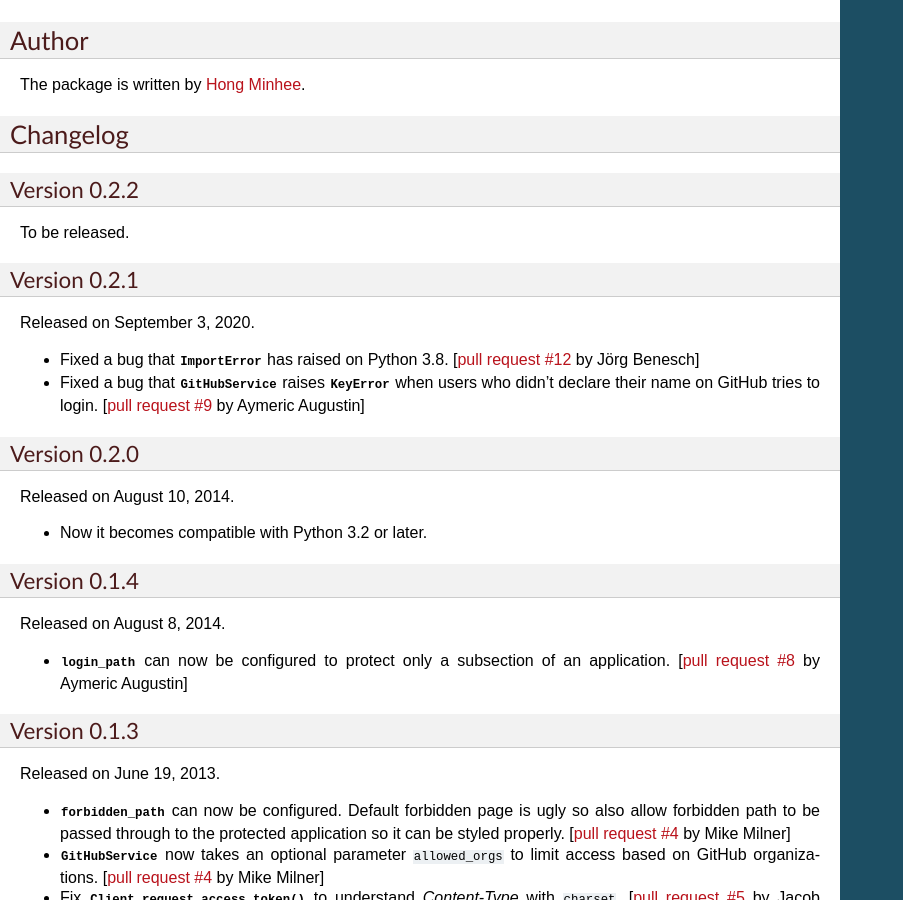
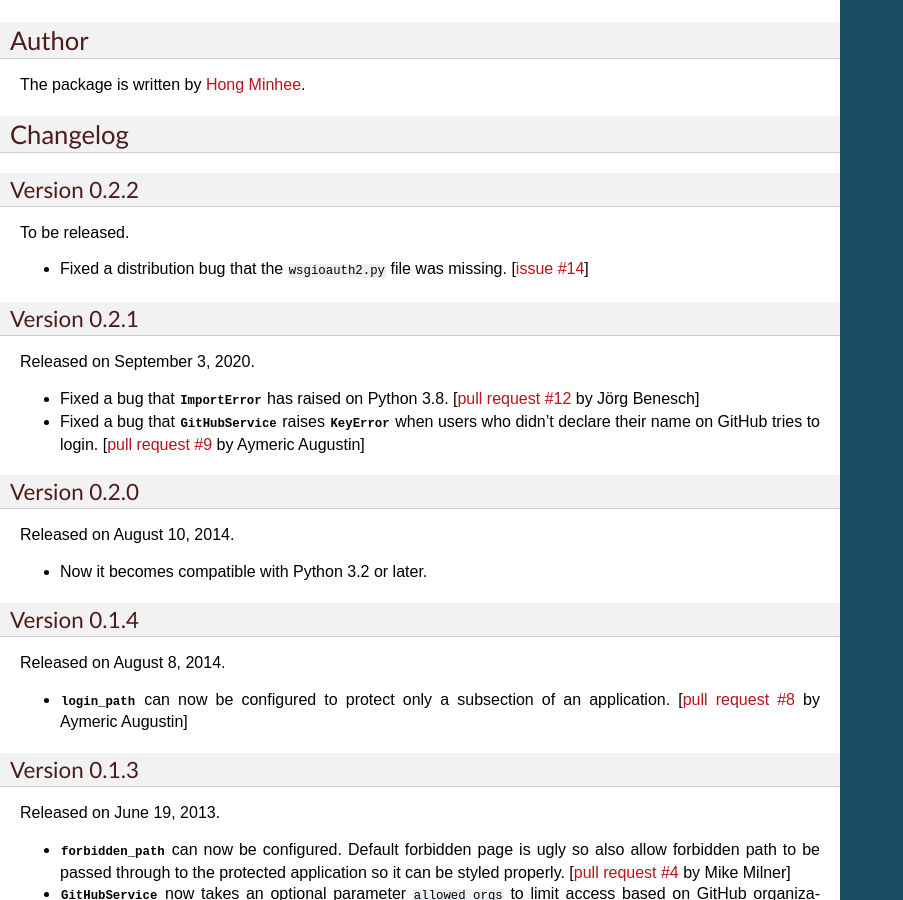
Before and after one commit to dahlia/wsgi-oauth2, a Sphinx documentation site: the page built from docs/index.rst, in a window 1280 px wide and 900 px high, scrolled down 2012 px. Shown: the whole window, without its empty margins (0-903 px from the left). Built offline with Sphinx 7.4.7, drawn with Linux system fonts in a browser that asks for light colours.

Commit message:
Fix dist bug
Fix https://github.com/dahlia/wsgi-oauth2/issues/14

```diff
--- a/docs/index.rst
+++ b/docs/index.rst
@@ -132,6 +132,9 @@ Version 0.2.2
 
 To be released.
 
+- Fixed a distribution bug that the :file:`wsgioauth2.py` file was missing.
+  [:issue:`14`]
+
 
 Version 0.2.1
 '''''''''''''
--- a/setup.cfg
+++ b/setup.cfg
@@ -8,8 +8,6 @@ author = Hong Minhee
 author_email = hong.minhee@gmail.com
 license = MIT license
 url = https://dahlia.github.io/wsgi-oauth2/
-py_modules =
-    wsgioauth2
 classifiers =
     Development Status :: 5 - Production/Stable
     Environment :: Web Environment
@@ -30,6 +28,8 @@ classifiers =
 
 [options]
 python_requires = >=2.6, !=3.0.*, !=3.1.*, <4
+py-modules =
+    wsgioauth2
 
 [aliases]
 upload_doc = build_sphinx upload_doc
```
